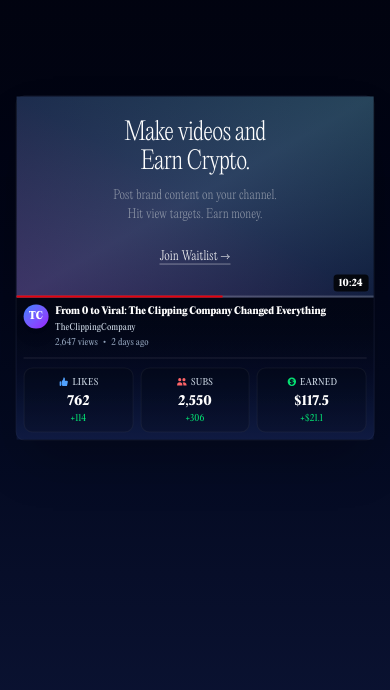
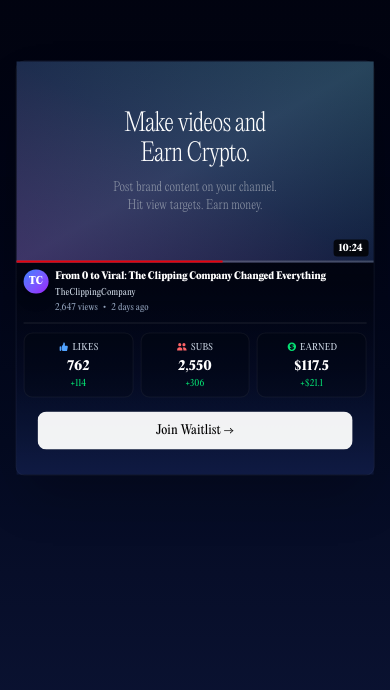
Before and after one commit to 0xazanul/Clipping_waitlst_and_landingf, a Next.js app: page / in a window 390 px wide. Shown: the part 154-844 px from the top of the page. Built offline with nearby package versions, Linux system fonts and the light colour scheme; no server answers.

Commit message:
feat: down

```diff
--- a/app/page.tsx
+++ b/app/page.tsx
@@ -4,32 +4,17 @@ import { useState } from "react";
 import HeroSection from "@/components/HeroSection";
 import HowItWorks from "@/components/HowItWorks";
 import WaitlistModal from "@/components/WaitlistModal";
-import { StickyBanner } from "@/components/ui/sticky-banner";
 import { Toaster } from "sonner";
-import { useRealtimeWaitlist } from "@/hooks/useRealtimeWaitlist";
 import VideoMetricsBackground from "@/components/background/VideoMetricsBackground";
 
 export default function Home() {
   const [isModalOpen, setIsModalOpen] = useState(false);
-  const waitlistCount = useRealtimeWaitlist();
 
   return (
     <div className="relative min-h-screen text-white">
       <VideoMetricsBackground onJoinWaitlist={() => setIsModalOpen(true)} />
 
       <div className="relative">
-
-        {waitlistCount !== null && waitlistCount > 0 && (
-          <StickyBanner
-          hideOnScroll={true}
-          className="bg-black/90 backdrop-blur-xl border-b border-white/10 z-50"
-        >
-          <p className="text-[11px] sm:text-xs md:text-sm text-gray-300 font-light tracking-wide px-2 sm:px-4 text-center">
-            <span className="font-medium text-white">{waitlistCount.toLocaleString()}</span>
-            {" "}{waitlistCount === 1 ? "person" : "people"} already joined — <span className="text-blue-400">be the next</span>
-          </p>
-        </StickyBanner>
-      )}
 
       <Toaster
         position="top-center"
--- a/components/background/VideoMetricsBackground.tsx
+++ b/components/background/VideoMetricsBackground.tsx
@@ -1,6 +1,7 @@
 "use client";
 
 import { useEffect, useState } from "react";
+import { useRealtimeWaitlist } from "@/hooks/useRealtimeWaitlist";
 
 interface VideoMetricsBackgroundProps {
   onJoinWaitlist?: () => void;
@@ -11,6 +12,7 @@ export default function VideoMetricsBackground({ onJoinWaitlist }: VideoMetricsB
   const [likes, setLikes] = useState(342);
   const [subscribers, setSubscribers] = useState(1850);
   const [earnings, setEarnings] = useState(47.5);
+  const waitlistCount = useRealtimeWaitlist();
 
   useEffect(() => {
     const animate = () => {
@@ -47,19 +49,11 @@ export default function VideoMetricsBackground({ onJoinWaitlist }: VideoMetricsB
                 Earn Crypto.
               </h1>
 
-              <p className="text-[0.875rem] leading-[1.5] sm:text-[1rem] md:text-[1.125rem] lg:text-[1.25rem] text-gray-400/90 font-light mb-4 sm:mb-5 md:mb-6 px-4 sm:px-6">
+              <p className="text-[0.875rem] leading-[1.5] sm:text-[1rem] md:text-[1.125rem] lg:text-[1.25rem] text-gray-400/90 font-light px-4 sm:px-6">
                 Post brand content on your channel.
                 <br />
                 Hit view targets. Earn money.
               </p>
-
-              <button
-                onClick={onJoinWaitlist}
-                className="relative z-50 inline-block text-white hover:text-gray-300 font-light text-[0.875rem] sm:text-[1rem] md:text-[1.125rem] transition-all duration-300 underline underline-offset-4 decoration-white/40 hover:decoration-white/70 hover:scale-105 active:scale-95 cursor-pointer bg-transparent border-0 outline-none"
-                style={{ pointerEvents: 'auto' }}
-              >
-                Join Waitlist →
-              </button>
             </div>
 
             <div className="absolute bottom-1.5 right-1.5 sm:bottom-2 sm:right-2 md:bottom-3 md:right-3 bg-black/80 px-1.5 py-0.5 md:px-2 md:py-1 rounded text-[9px] sm:text-[10px] md:text-xs font-semibold text-white pointer-events-none">
@@ -126,6 +120,21 @@ export default function VideoMetricsBackground({ onJoinWaitlist }: VideoMetricsB
                 <span className="text-[0.625rem] sm:text-[0.6875rem] md:text-[0.75rem] text-green-400 font-medium mt-0.5">+${(earnings * 0.18).toFixed(1)}</span>
               </div>
             </div>
+
+            <div className="px-4 sm:px-5 md:px-6 pt-4 sm:pt-5 md:pt-6 pb-5 sm:pb-6 md:pb-7">
+              <button
+                onClick={onJoinWaitlist}
+                className="w-full bg-white/95 hover:bg-white text-black font-medium text-sm sm:text-base md:text-lg py-3 sm:py-3.5 rounded-lg transition-all duration-200 hover:scale-[1.01] active:scale-[0.99]"
+              >
+                Join Waitlist →
+              </button>
+
+              {waitlistCount !== null && waitlistCount > 0 && (
+                <p className="text-center mt-3 sm:mt-3.5 md:mt-4 text-[0.6875rem] sm:text-xs md:text-sm text-gray-400/80 font-light">
+                  <span className="font-medium text-white">{waitlistCount.toLocaleString()}</span> {waitlistCount === 1 ? "person" : "people"} already joined
+                </p>
+              )}
+            </div>
           </div>
         </div>
       </div>
```
